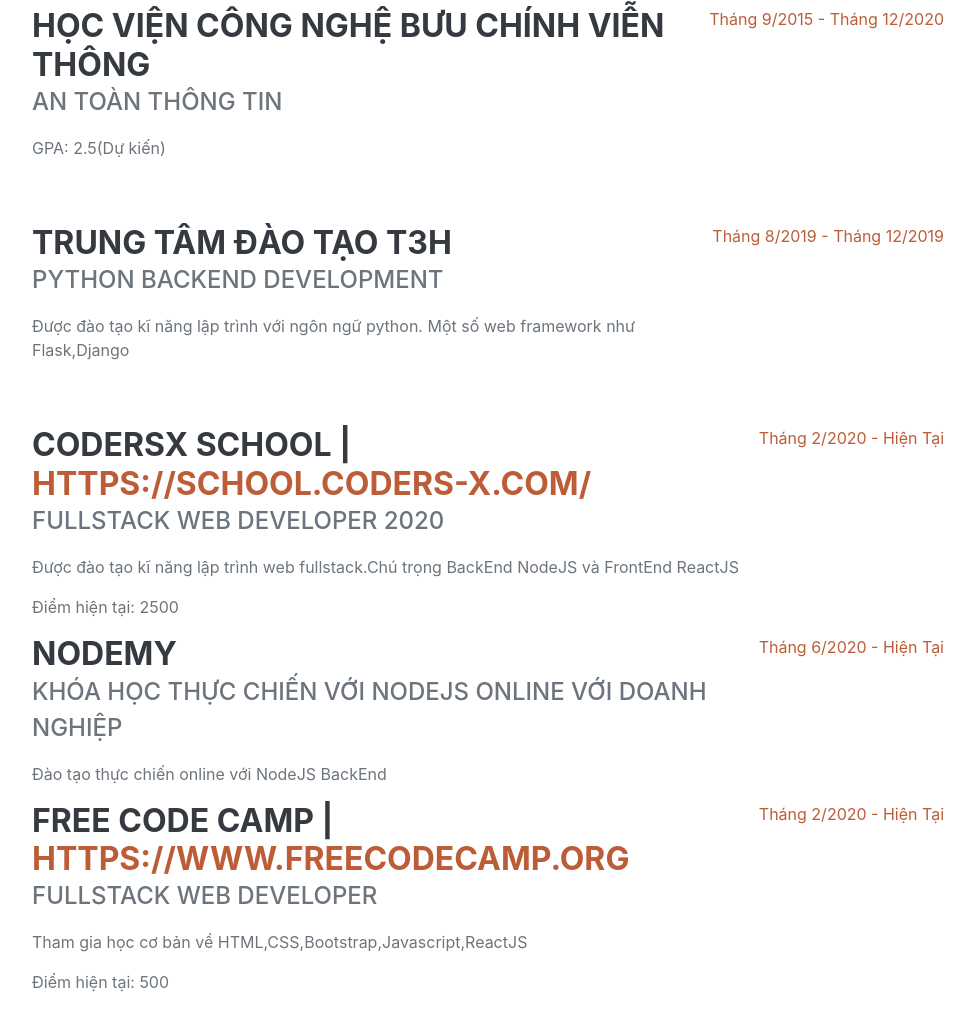
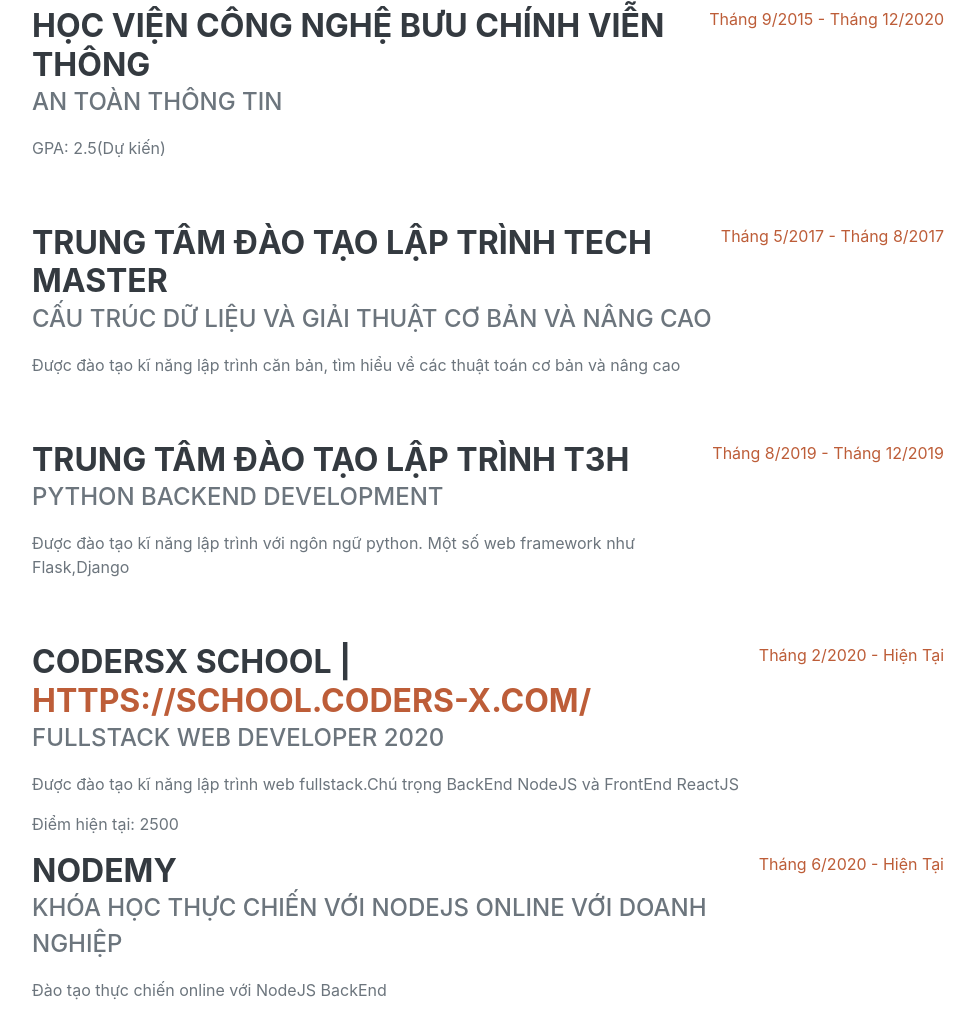
Before and after one commit to minhthanh95ptit/my-cv, a plain HTML site: page index.html in a window 1280 px wide. Shown: the part 1790-2803 px from the top of the page, without its empty margins (288-1263 px from the left). Drawn offline with nearby package versions, Linux system fonts and the light colour scheme; a web font is replaced by a local one.

Commit message:
Update My CV

```diff
--- a/index.html
+++ b/index.html
@@ -102,7 +102,15 @@
                 </div>
                 <div class="d-flex flex-column flex-md-row justify-content-between mb-5">
                     <div class="flex-grow-1">
-                        <h3 class="mb-0">Trung tâm đào tạo T3H</h3>
+                        <h3 class="mb-0">Trung tâm đào tạo lập trình Tech Master</h3>
+                        <div class="subheading mb-3">Cấu trúc dữ liệu và giải thuật cơ bản và nâng cao</div>
+                        <p>Được đào tạo kĩ năng lập trình căn bản, tìm hiểu về các thuật toán cơ bản và nâng cao</p>
+                    </div>
+                    <div class="flex-shrink-0"><span class="text-primary">Tháng 5/2017 - Tháng 8/2017</span></div>
+                </div>
+                <div class="d-flex flex-column flex-md-row justify-content-between mb-5">
+                    <div class="flex-grow-1">
+                        <h3 class="mb-0">Trung tâm đào tạo lập trình T3H</h3>
                         <div class="subheading mb-3">Python Backend Development</div>
                         <p>Được đào tạo kĩ năng lập trình với ngôn ngữ python. Một số web framework như Flask,Django</p>
                     </div>
@@ -148,7 +156,7 @@
                     <li>JavaScript, Python</li>
                     <li>Javascript runtime: NodeJS</li>
                     <li>Frame work: Express, Flask, Django</li>
-                    <li>ReactJS</li>
+                    <li>Ui library: ReactJS</li>
                     <li>Editor: VSCode, SublimeText</li>
                     <li>Debugger: Chrome developer tools, React developer tools.</li>
                     <li>Source Control: Git, GitHub</li>
```
